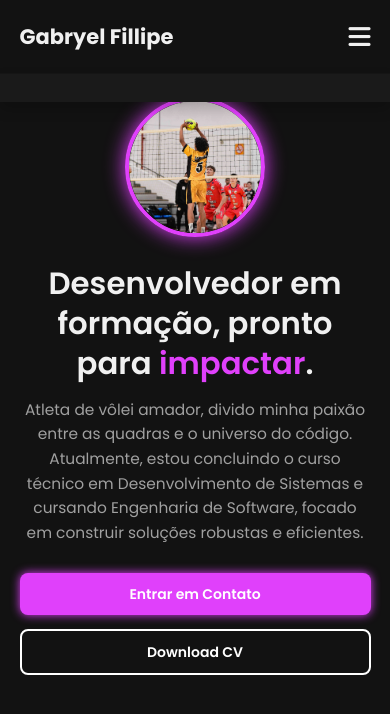
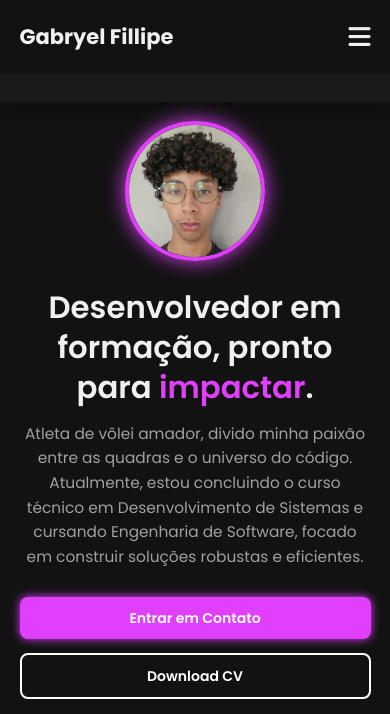
Before and after one commit to GabryelFillipe/Portifolio-profissional, a plain HTML site: page index.html in a window 390 px wide. Shown: the top 714 px of the page. Drawn offline with Linux system fonts and the light colour scheme.

Commit message:
Ajustando a responsividade do projeto e alterando foto de perfil

```diff
--- a/index.html
+++ b/index.html
@@ -37,7 +37,7 @@
         <section class="home" id="home">
             <div class="home-content">
 
-                <img src="./img/gabryel-fillipe.jpg" alt="Foto de Perfil do Gabryel Fillipe" class="avatar">
+                <img src="./img/Gabryel-fillipe.jfif" alt="Foto de Perfil do Gabryel Fillipe" class="avatar">
 
                 <h1>Desenvolvedor em formação, pronto para <span class="highlight">impactar</span>.</h1>
 
--- a/style.css
+++ b/style.css
@@ -112,6 +112,7 @@ p {
 
 .home-content {
     max-width: 800px;
+    padding-top: 48px;
 }
 
 .avatar {
```
Also changed, not shown: img/Gabryel-fillipe.jfif (added).
